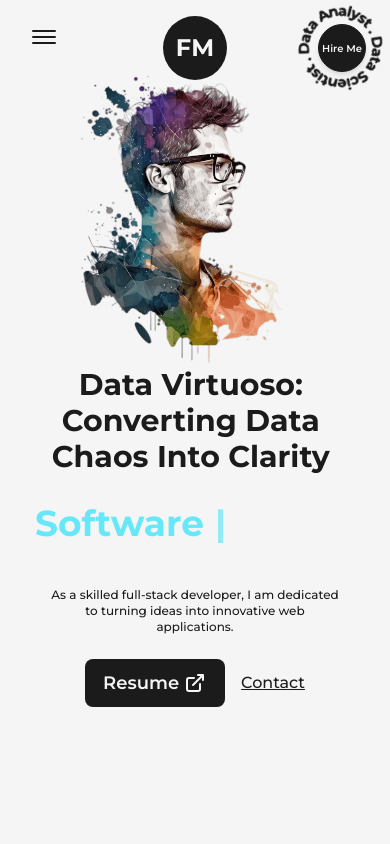
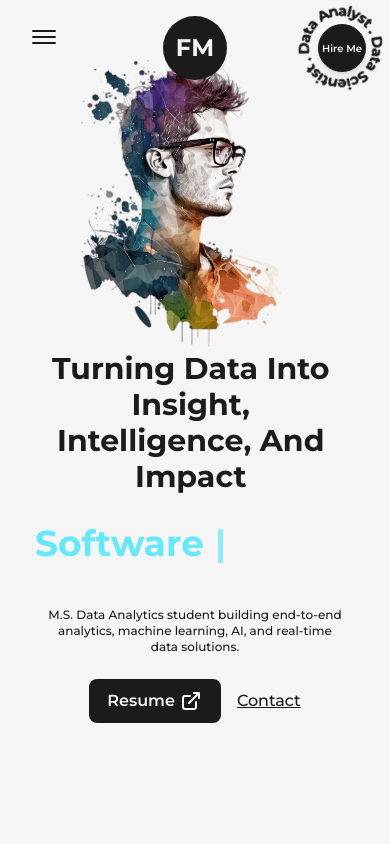
Before and after one commit to Fadil1212/Portfolio, a Next.js app: page / in a window 390 px wide. Shown: the top 844 px of the page. Built offline with nearby package versions, Linux system fonts and the light colour scheme.

Commit message:
Update portfolio content and professional profile

```diff
--- a/src/pages/index.js
+++ b/src/pages/index.js
@@ -13,70 +13,45 @@ import Swipe from '../components/swipe'
 export default function Home() {
   return (
     <>
-
-
       <Head>
-        <title>Fadil</title>
-        <meta name="description" content="Generated by create next app" />
-
+        <title>Fadil Mohammed Surur | Data Analytics & AI</title>
+        <meta name="description" content="Portfolio of Fadil Mohammed Surur — Data Analytics graduate student building analytics, machine learning, AI, and big-data solutions." />
       </Head>
       <TransitionEffect />
       <main className='flex items-center text-dark w-full min-h-screen dark:text-light'>
         <Layout className='pt-0 md:pt-16 sm:pt-8'>
           <div className="flex items-center justify-between w-full lg:flex-col">
-          <div className='relative w-1/2 md:w-full' style={{ top: '-100px' }}>
-  <Image src={profilePic} alt="Fadil" className='pt-1 w-full h-auto lg:hidden md:inline-block md:w-full'
-    priority
-    sizes="(max-width:768px) 100vw,
-    (max-width:1200px)50vw,
-    50vw"
-  />
-</div>
-            <div className='w-1/2 h-1/2 flex flex-col items-center self-center lg:w-full lg:text-center  relative ' style={{ top: '-100px' }}>
-
-              <AnimatedText text="Data Virtuoso: Converting Data Chaos into Clarity" className='!text-6xl !text-left
-              xl:!text-5xl lg:!text-center lg:!text=6xl md:!text-5xl sm:!text-3xl dark:text-purple
-              ' />
-
-                       <div className="w-80 h-24 bg-black-500 rounded-full text-cyan-300 flex items-center  ">
-                <div className="text-4xl font-bold">
-                  <Swipe />
-                </div>
+            <div className='relative w-1/2 md:w-full' style={{ top: '-100px' }}>
+              <Image src={profilePic} alt="Fadil Mohammed Surur" className='pt-1 w-full h-auto lg:hidden md:inline-block md:w-full'
+                priority
+                sizes="(max-width:768px) 100vw, (max-width:1200px)50vw, 50vw"
+              />
+            </div>
+            <div className='w-1/2 h-1/2 flex flex-col items-center self-center lg:w-full lg:text-center relative' style={{ top: '-100px' }}>
+              <AnimatedText text="Turning Data into Insight, Intelligence, and Impact" className='!text-6xl !text-left xl:!text-5xl lg:!text-center lg:!text=6xl md:!text-5xl sm:!text-3xl dark:text-purple' />
+              <div className="w-80 h-24 bg-black-500 rounded-full text-cyan-300 flex items-center">
+                <div className="text-4xl font-bold"><Swipe /></div>
               </div>
-
-
-
-
-
-
               <p className="my-4 text-base font-medium md:text-sm sm:text-xs">
-              As a skilled full-stack developer, I am dedicated to turning ideas into innovative web applications. </p>
+                M.S. Data Analytics student building end-to-end analytics, machine learning, AI, and real-time data solutions.
+              </p>
               <div className='flex items-center self-start mt-2 lg:self-center'>
                 <Link href="/dummy.pdf" target={"_blank"}
-                  className='flex items-center bg-dark text-light p-2.5 px-6
-                rounded-lg text-lg font-semibold hover:bg-light hover:text-dark
-                border-2 border-solid border-transparent hover:border-dark
-                dark:bg-light dark:text-dark hover:dark:bg-dark hover:dark:text-light
-                hover:dark:border-light md:p-2 md:px-4 md:text base'
+                  className='flex items-center bg-dark text-light p-2.5 px-6 rounded-lg text-lg font-semibold hover:bg-light hover:text-dark border-2 border-solid border-transparent hover:border-dark dark:bg-light dark:text-dark hover:dark:bg-dark hover:dark:text-light hover:dark:border-light md:p-2 md:px-4 md:text-base'
                   download={true}
-                >Resume <LinkArrow className={"w-6 ml-1"} />
-                </Link>
-                <Link href="fadilmohammed208@gmail.com" target={"_blank"}
-                className='ml-4 text-lg font-medium capitalize text-dark underline dark:text-light md:text-base '
+                >Resume <LinkArrow className={"w-6 ml-1"} /></Link>
+                <Link href="mailto:fadilmohammed208@gmail.com"
+                  className='ml-4 text-lg font-medium capitalize text-dark underline dark:text-light md:text-base'
                 >Contact</Link>
               </div>
             </div>
           </div>
-
-
         </Layout>
         <HireMe />
-        <div className=' right-1 bottom-4  inline-block w-24 md:hidden'>
-          <Image src={lightBulb} alt="Fadil" className='w-full h-auto' />
+        <div className='right-1 bottom-4 inline-block w-24 md:hidden'>
+          <Image src={lightBulb} alt="" className='w-full h-auto' />
         </div>
-
       </main>
-
     </>
   )
 }
```
